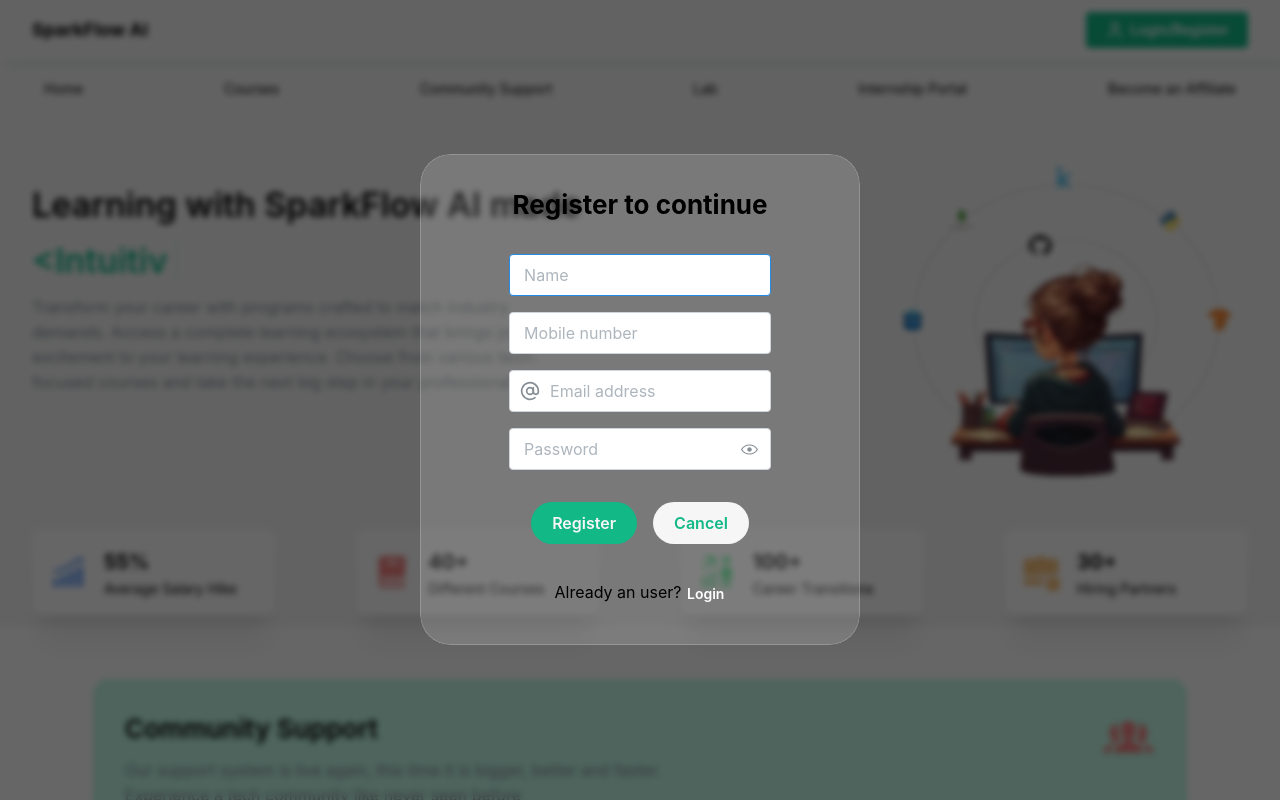
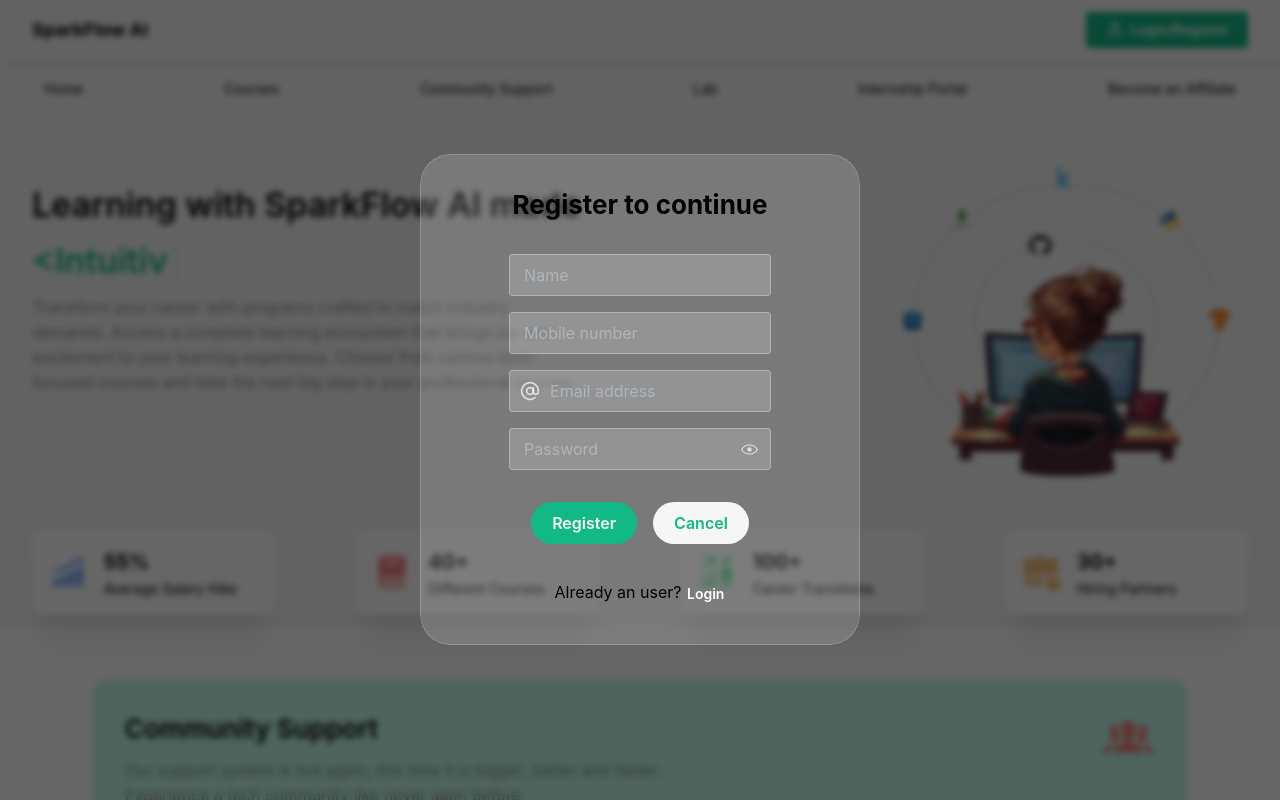
Before and after one commit to theanushka-v18/sparkflow-frontend, a React (Vite) app: page / in a window 1280 px wide. Both pictures are taken after a click on the button "Login/Register". Shown: the top 800 px of the page. Built offline with nearby package versions, Linux system fonts and the light colour scheme.

Commit message:
changed imput styles in auth modal

```diff
--- a/src/components/AuthModal/AuthModal.tsx
+++ b/src/components/AuthModal/AuthModal.tsx
@@ -51,7 +51,22 @@
       <Box w={'70%'} my={'xl'} m={'auto'} className={classes.input_container}>
         {!isRegistered && (
           <>
-            <Input w={'100%'} placeholder='Name' size='md' required />
+            <Input
+              w={'100%'}
+              placeholder='Name'
+              size='md'
+              required
+              styles={{
+                input: {
+                  background: 'rgba(255, 255, 255, 0.2)',
+                  border: '1px solid rgba(255, 255, 255, 0.3)',
+                  color: 'white',
+                  '::placeholder': {
+                    color: 'rgba(255, 255, 255, 0.7)',
+                  },
+                },
+              }}
+            />
             <NumberInput
               hideControls
               w={'100%'}
@@ -59,6 +74,16 @@
               placeholder='Mobile number'
               size='md'
               required
+              styles={{
+                input: {
+                  background: 'rgba(255, 255, 255, 0.2)',
+                  border: '1px solid rgba(255, 255, 255, 0.3)',
+                  color: 'white',
+                  '::placeholder': {
+                    color: 'rgba(255, 255, 255, 0.7)',
+                  },
+                },
+              }}
             />
           </>
         )}
@@ -68,7 +93,17 @@
           placeholder='Email address'
           size='md'
           required
-          leftSection={<AtSign size={20} />}
+          leftSection={<AtSign size={20} color='rgba(255, 255, 255, 0.7)' />}
+          styles={{
+            input: {
+              background: 'rgba(255, 255, 255, 0.2)',
+              border: '1px solid rgba(255, 255, 255, 0.3)',
+              color: 'white',
+              '::placeholder': {
+                color: 'rgba(255, 255, 255, 0.7)',
+              },
+            },
+          }}
         />
         <PasswordInput
           w={'100%'}
@@ -76,6 +111,25 @@
           placeholder='Password'
           size='md'
           required
+          styles={{
+            input: {
+              background: 'rgba(255, 255, 255, 0.2)',
+              border: '1px solid rgba(255, 255, 255, 0.3)',
+              color: 'white',
+              '::placeholder': {
+                color: 'rgba(255, 255, 255, 0.7)',
+              },
+            },
+            innerInput: {
+              color: 'white',
+              '::placeholder': {
+                color: 'rgba(255, 255, 255, 0.7)',
+              },
+            },
+            visibilityToggle: {
+              color: 'rgba(255, 255, 255, 0.7)',
+            },
+          }}
         />
         <Group>
           {!isRegistered ? (
```
